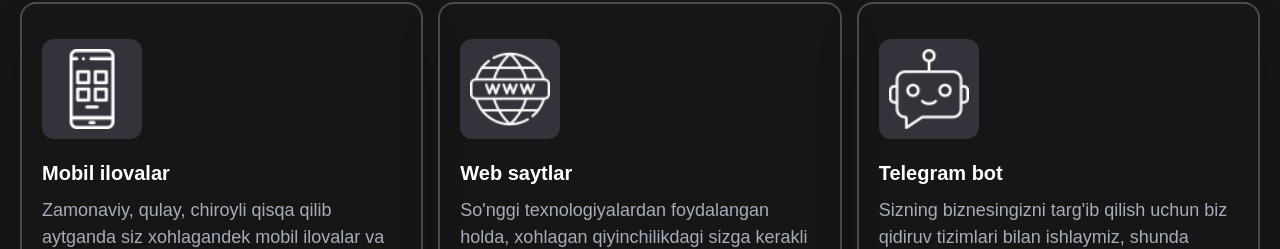
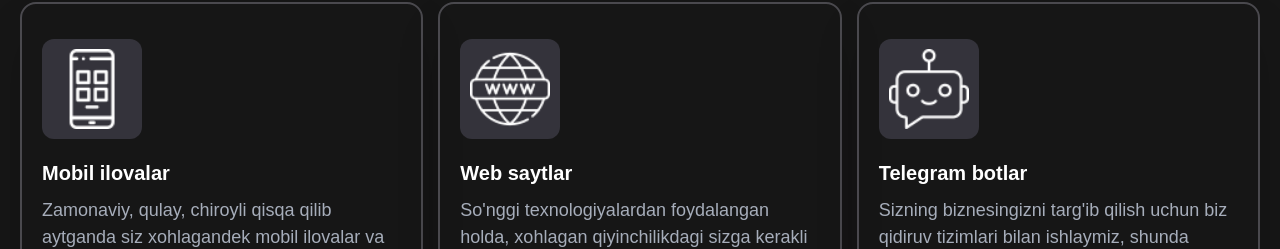
Before and after one commit to AppxNext-uz/appxnext_frontend, a React (Vite) app: page / in a window 1280 px wide. Shown: the part 1209-1458 px from the top of the page. Built offline with nearby package versions, Linux system fonts and the light colour scheme.

Commit message:
Update main.jsx

```diff
--- a/src/pages/main.jsx
+++ b/src/pages/main.jsx
@@ -182,7 +182,7 @@ const Main = () => {
 							className="h-[100px] w-[100px] rounded-xl object-cover py-[10px] px-[10px] bg-[#34333B] max-[376px]:w-[80px] max-[376px]:h-[80px]"
 						/>
 						<h1 className="text-xl text-white font-[700] mt-[20px]">
-							Telegram bot
+							Telegram botlar
 						</h1>
 						<p className="max-w-[370px] text-[18px] mt-[10px] max-[900px]:text-[16px]">
 							Sizning biznesingizni targ'ib qilish uchun biz qidiruv tizimlari
```
